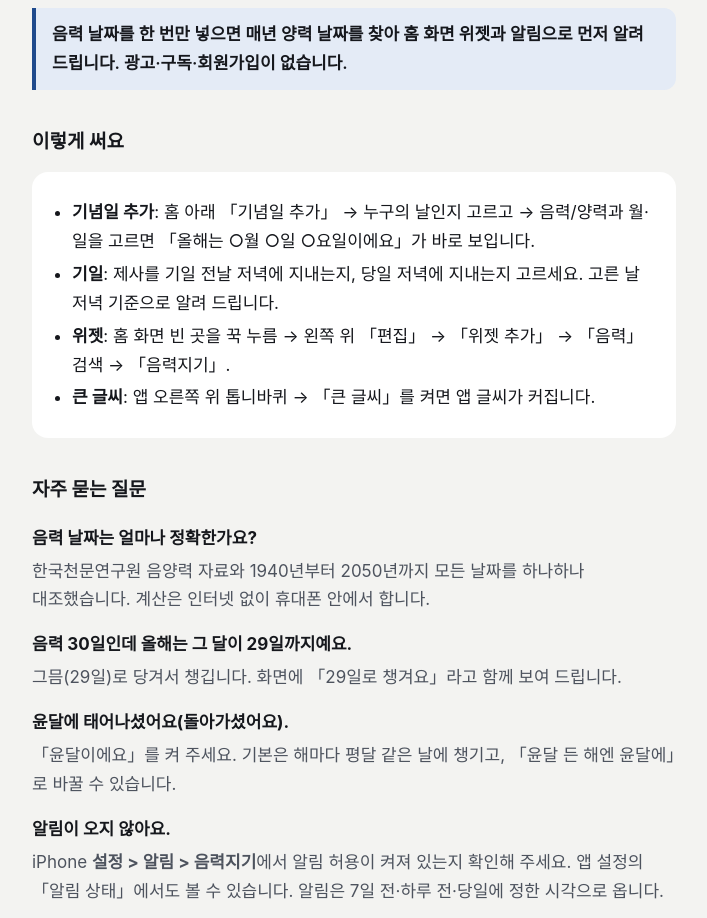
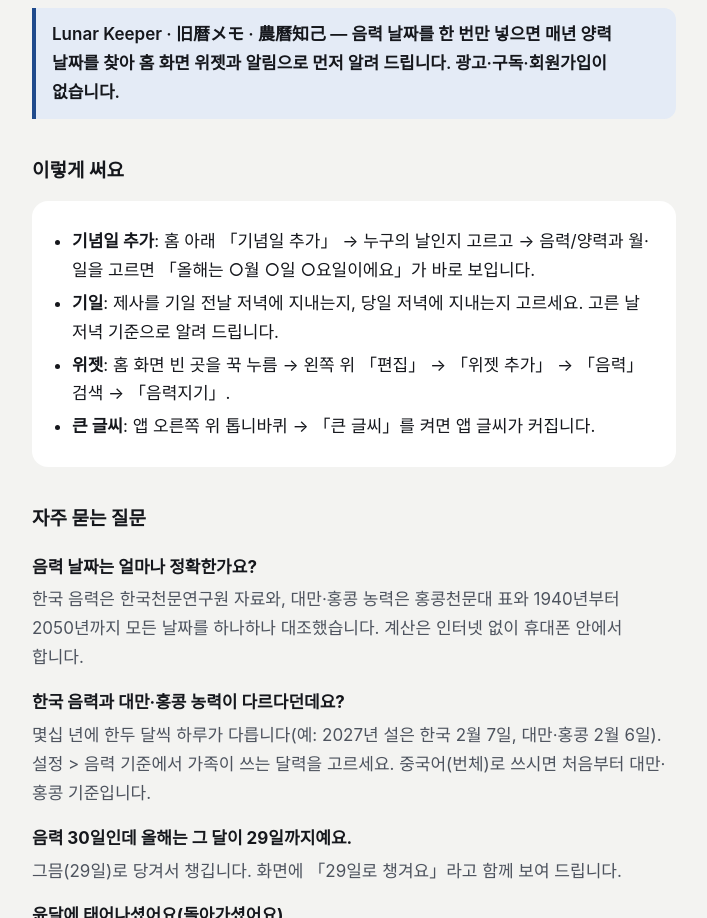
Before and after one commit to 271year/eumryeok-support, a plain HTML site: page index.html in a window 1280 px wide. Shown: the part 128-1046 px from the top of the page, without its empty margins (286-993 px from the left). Drawn offline with Linux system fonts and the light colour scheme.

Commit message:
음력 기준(한국/대만·홍콩) 안내, 다국어 이름, 새 아이콘
Co-Authored-By: Claude Opus 5.5 <noreply@anthropic.com>

```diff
--- a/index.html
+++ b/index.html
@@ -21,7 +21,7 @@
     </div>
   </header>
 
-  <p class="summary">음력 날짜를 한 번만 넣으면 매년 양력 날짜를 찾아 홈 화면 위젯과 알림으로 먼저 알려 드립니다. 광고·구독·회원가입이 없습니다.</p>
+  <p class="summary">Lunar Keeper · 旧暦メモ · 農曆知己 — 음력 날짜를 한 번만 넣으면 매년 양력 날짜를 찾아 홈 화면 위젯과 알림으로 먼저 알려 드립니다. 광고·구독·회원가입이 없습니다.</p>
 
   <h2>이렇게 써요</h2>
   <div class="card">
@@ -36,7 +36,9 @@
   <h2>자주 묻는 질문</h2>
   <dl>
     <dt>음력 날짜는 얼마나 정확한가요?</dt>
-    <dd>한국천문연구원 음양력 자료와 1940년부터 2050년까지 모든 날짜를 하나하나 대조했습니다. 계산은 인터넷 없이 휴대폰 안에서 합니다.</dd>
+    <dd>한국 음력은 한국천문연구원 자료와, 대만·홍콩 농력은 홍콩천문대 표와 1940년부터 2050년까지 모든 날짜를 하나하나 대조했습니다. 계산은 인터넷 없이 휴대폰 안에서 합니다.</dd>
+    <dt>한국 음력과 대만·홍콩 농력이 다르다던데요?</dt>
+    <dd>몇십 년에 한두 달씩 하루가 다릅니다(예: 2027년 설은 한국 2월 7일, 대만·홍콩 2월 6일). 설정 &gt; 음력 기준에서 가족이 쓰는 달력을 고르세요. 중국어(번체)로 쓰시면 처음부터 대만·홍콩 기준입니다.</dd>
     <dt>음력 30일인데 올해는 그 달이 29일까지예요.</dt>
     <dd>그믐(29일)로 당겨서 챙깁니다. 화면에 「29일로 챙겨요」라고 함께 보여 드립니다.</dd>
     <dt>윤달에 태어나셨어요(돌아가셨어요).</dt>
```
Also changed, not shown: icon.png.
